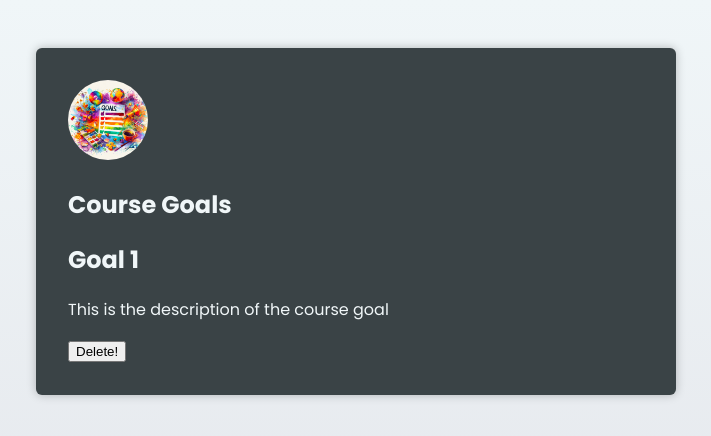
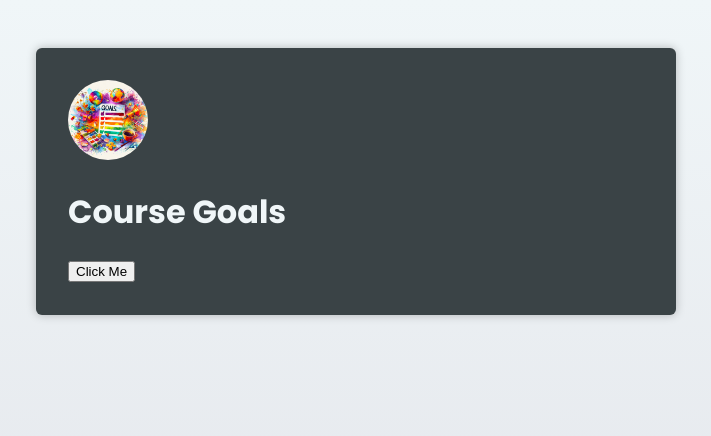
Before and after one commit to wozza0212/ReactTypescriptPracticalGuide, a React (Vite) app in the folder TypescriptWithReact/Project/react-ts-basics/: page / in a window 1280 px wide. Shown: the top 436 px of the page, without its empty margins (284-995 px from the left). Built offline with nearby package versions, Linux system fonts and the light colour scheme.

Commit message:
use state for addcoarsegoal funmction

```diff
--- a/TypescriptWithReact/Project/react-ts-basics/src/App.tsx
+++ b/TypescriptWithReact/Project/react-ts-basics/src/App.tsx
@@ -1,11 +1,45 @@
-import './index.css'
-import CourseGoal from './components/CourseGoals';
-const App = ()  => {
-  return <main>
-    <CourseGoal title='Goal 1'>
-      <p>This is the description of the course goal</p>
-    </CourseGoal>
-  </main>
-}
+import "./index.css";
+import CourseGoal from "./components/CourseGoals";
+import Header from "./components/Header";
+import GoalsImg from "./assets/goals.jpg";
+import { useState } from "react";
 
-export default App
+type CoarseGoal = {
+  title: string;
+  description: string;
+  id: number;
+};
+
+const App = () => {
+  const [goals, setGoals] = useState<CoarseGoal[]>([]);
+
+  const addGoalHandler = () => {
+    setGoals((prevGoals) => {
+      const newGoal: CoarseGoal = {
+        id: Math.random(),
+        title: "My new goal",
+        description: "My new description in depth",
+      };
+      return [...prevGoals, newGoal];
+    });
+  };
+  return (
+    <main>
+      <div>
+        <Header image={GoalsImg}>Course Goals</Header>
+        <button onClick={addGoalHandler}>Click Me</button>
+        {goals.map((goal) => (
+          <ul>
+            <li key={goal.id}>
+              <CourseGoal title={goal.title}>
+                <p>{goal.description}</p>
+              </CourseGoal>
+            </li>
+          </ul>
+        ))}
+      </div>
+    </main>
+  );
+};
+
+export default App;
--- a/TypescriptWithReact/Project/react-ts-basics/src/components/CourseGoals.tsx
+++ b/TypescriptWithReact/Project/react-ts-basics/src/components/CourseGoals.tsx
@@ -1,7 +1,4 @@
 import { type ReactNode } from "react"
-import Header from "./Header"
-import GoalsImg from '../assets/goals.jpg'
-
 type CourseGoalProps = {
     title: string,
     children: ReactNode
@@ -12,9 +9,6 @@ const CourseGoal = ({title, children} : CourseGoalProps) => {
 
     return <article>
         <div>
-            <Header image={GoalsImg}>
-                Course Goals
-            </Header>
             <h2>{title}</h2>
             <div>
                 {children}
```
